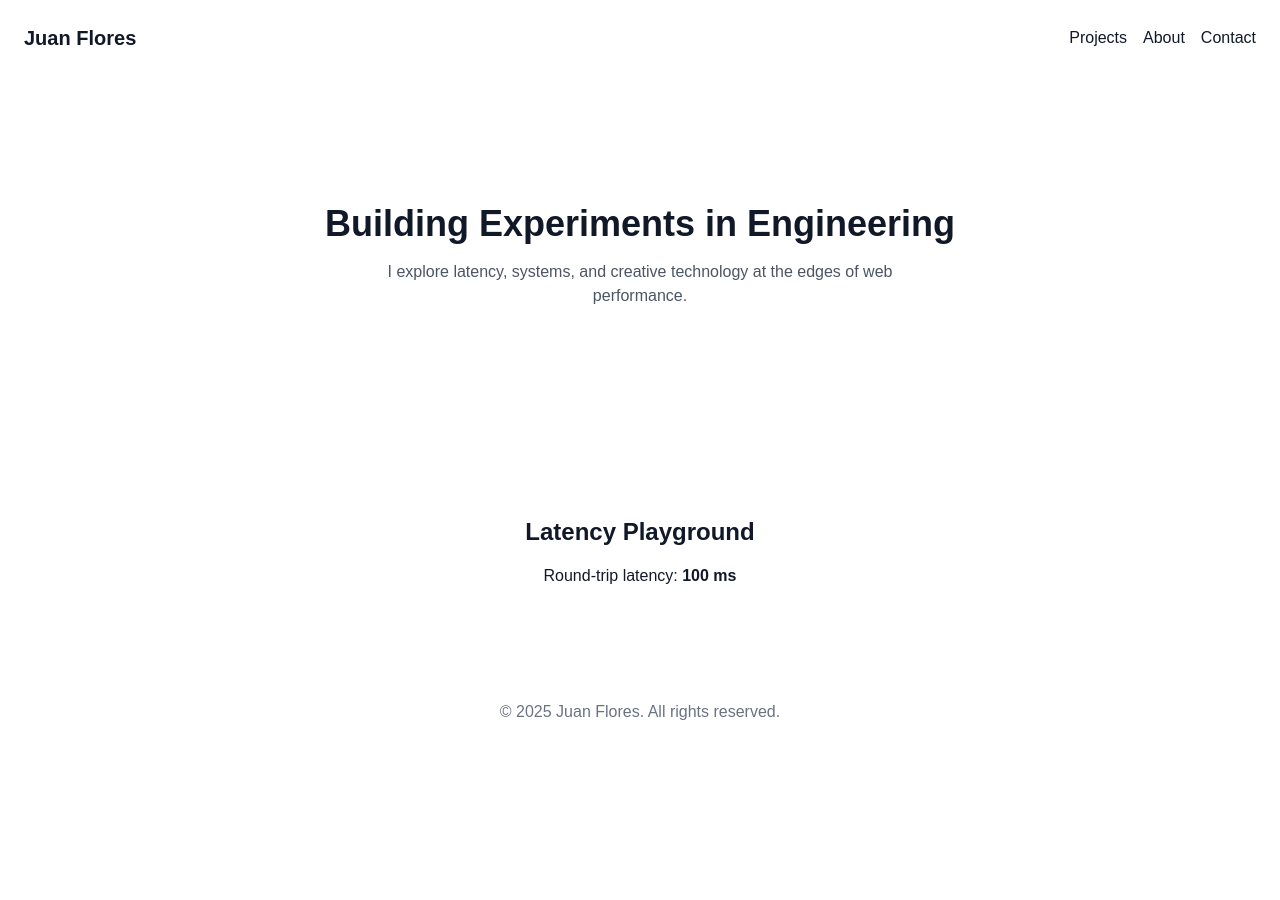
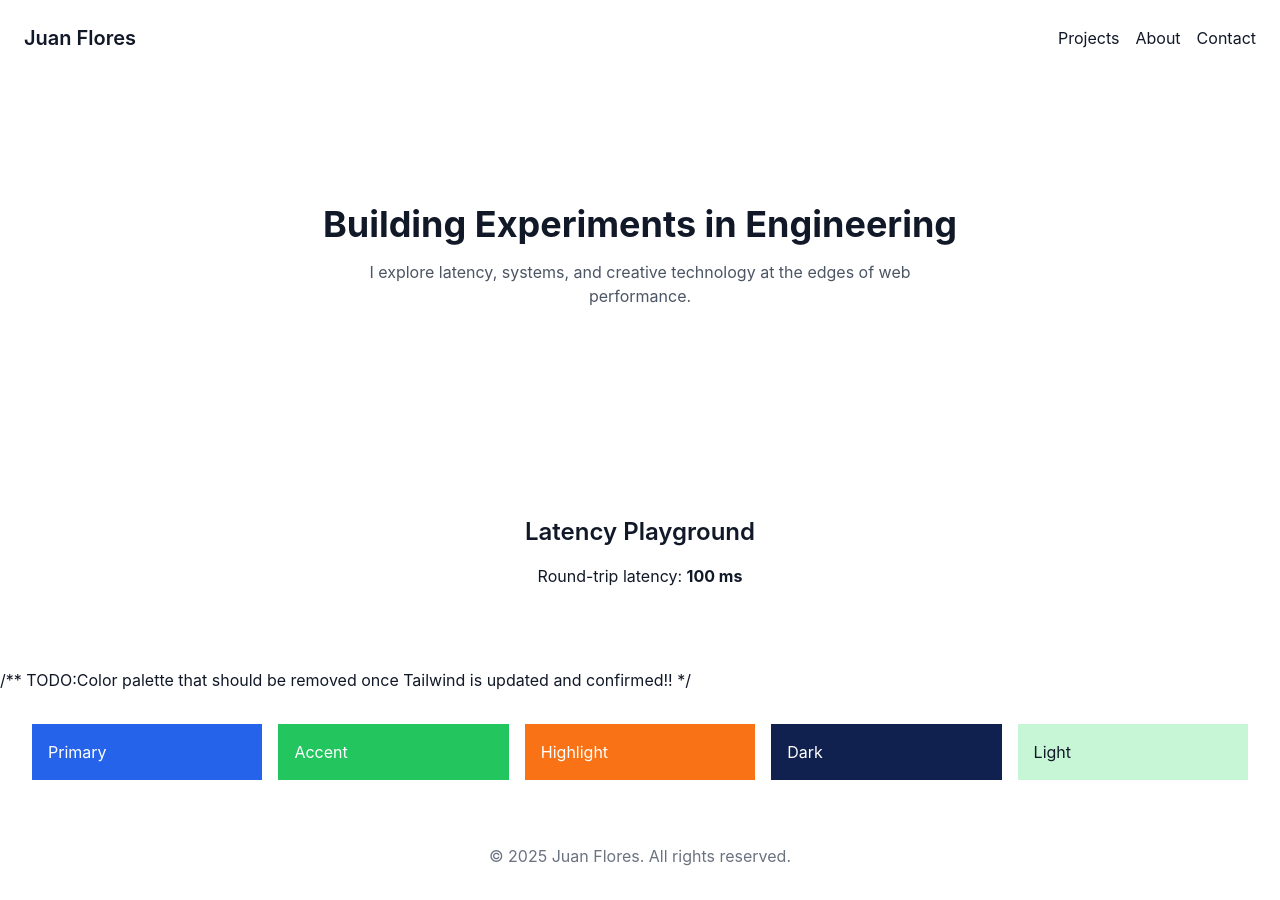
Before and after one commit to jcode82/engineering-lab, a Next.js app: page / in a window 1280 px wide. Before the commit the page ends 800 px from the top, so only its background shows below. Built offline with nearby package versions, Linux system fonts and the light colour scheme.

Commit message:
feat: add color palette, tailwind and global css

```diff
--- a/src/app/globals.css
+++ b/src/app/globals.css
@@ -2,9 +2,10 @@
 @tailwind components;
 @tailwind utilities;
 
+/* Theme variables */
 :root {
-  --background: #ffffff;
-  --foreground: #171717;
+  --background: #f9fafb;
+  --foreground: #111827;
 }
 
 @media (prefers-color-scheme: dark) {
@@ -15,11 +16,12 @@
 }
 
 body {
+  background-color: var(--background);
   color: var(--foreground);
-  background: var(--background);
-  font-family: Arial, Helvetica, sans-serif;
+  font-family: Inter, system-ui, sans-serif;
 }
 
+/* Utility example */
 @layer utilities {
   .text-balance {
     text-wrap: balance;
--- a/src/app/page.tsx
+++ b/src/app/page.tsx
@@ -6,6 +6,15 @@ export default function Page() {
     <main>
       <Hero />
       <Experiments />
+
+      /** TODO:Color palette that should be removed once Tailwind is updated and confirmed!! */
+      <section className="grid grid-cols-5 gap-4 p-8">
+        <div className="bg-primary-500 text-white p-4">Primary</div>
+        <div className="bg-accent-500 text-white p-4">Accent</div>
+        <div className="bg-highlight text-white p-4">Highlight</div>
+        <div className="bg-primary-900 text-white p-4">Dark</div>
+        <div className="bg-accent-100 text-gray-900 p-4">Light</div>
+      </section>
     </main>
   );
 }
--- a/tailwind.config.ts
+++ b/tailwind.config.ts
@@ -9,11 +9,43 @@ const config: Config = {
   theme: {
     extend: {
       colors: {
+        // Merge: keep your CSS-var hooks, add the full palette
         background: "var(--background)",
         foreground: "var(--foreground)",
+
+        primary: {
+          50: "#E7F0FF",
+          100: "#C9DCFF",
+          200: "#A4C3FF",
+          300: "#7EA9FF",
+          400: "#4D8AFF",
+          500: "#2563EB", // main brand blue
+          600: "#1E4ECB",
+          700: "#1A3E9E",
+          800: "#152F77",
+          900: "#10214F",
+        },
+        accent: {
+          50: "#E9FBF0",
+          100: "#C6F6D5",
+          200: "#9AE6B4",
+          300: "#68D391",
+          400: "#48BB78",
+          500: "#22C55E", // lab green
+          600: "#16A34A",
+          700: "#15803D",
+          800: "#166534",
+          900: "#14532D",
+        },
+        highlight: "#F97316",
+      },
+      fontFamily: {
+        sans: ["Inter", "system-ui", "sans-serif"],
+        mono: ["Roboto Mono", "monospace"],
       },
     },
   },
-  plugins: [],
+  plugins: [require("@tailwindcss/typography")],
 };
+
 export default config;
```
Also changed, not shown: package.json (+6 -5 lines), 1 other file (tests, documents, lock files or other folders).
